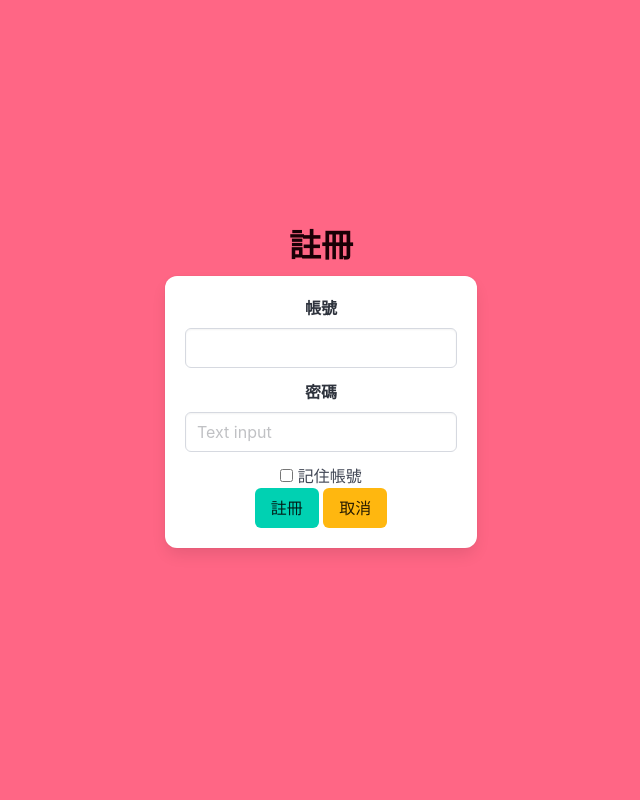
After one commit to peiyi523/flaskdemo, a Flask app: template templates/test.html in a window 1280 px wide. The commit adds this page. Shown: the whole page, without its empty margins (319-959 px from the left). Run offline with Flask 3, Linux system fonts and the light colour scheme; the template is opened without the code that fills it, so the values that code supplies are empty.

Commit message:
bluma的應用

```diff
--- a/main.py
+++ b/main.py
@@ -1,6 +1,6 @@
 from flask import Flask, render_template, request
 from datetime import datetime
-from script import script_stock, script_pm25
+from script import script_stock, script_pm25, get_pm25_json
 import json
 
 
@@ -31,20 +31,31 @@ books = {
 }
 
 
+@app.route("/pm25-data")
+def pm25_data():
+    try:
+        json_data = get_pm25_json()
+        return json.dumps(json_data, ensure_ascii=False)
+    except Exception as e:
+        print(e)
+        return json.dumps({"result": "failure", "exception": str(e)})
+        # 組成json格式再透過json的dumps進行值的回傳
+
+
 @app.route("/pm25-charts")
 def pm25_charts():
     return render_template("pm25-charts.html")
 
 
-@app.route("/pm25-data", methods=["GET"])  # 預設是GET資料不機密使用
-def pm25_data():
-    columns, values = script_pm25()
-    site = [value[0] for value in values]
-    pm25 = [value[2] for value in values]
-    result = json.dumps(
-        {"site": site, "pm25": pm25}, ensure_ascii=False
-    )  # 組成json格式再透過json的dumps進行值的回傳
-    return result
+# @app.route("/pm25-data", methods=["GET"])  # 預設是GET資料不機密使用
+# def pm25_data():
+#     columns, values = script_pm25()
+#     site = [value[0] for value in values]
+#     pm25 = [value[2] for value in values]
+#     result = json.dumps(
+#         {"site": site, "pm25": pm25}, ensure_ascii=False
+#     )  # 組成json格式再透過json的dumps進行值的回傳
+#     return result
 
 
 @app.route("/pm25", methods=["GET", "POST"])
--- a/script.py
+++ b/script.py
@@ -2,10 +2,20 @@ import requests
 from bs4 import BeautifulSoup
 import pandas as pd
 
+url = "https://data.moenv.gov.tw/api/v2/aqx_p_02?api_key=e8dd42e6-9b8b-43f8-991e-b3dee723a52d&limit=1000&sort=datacreationdate%20desc&format=JSON"
+
+
+def get_pm25_json():
+    column, values = script_pm25()
+    xdata = [value[0] for value in values]
+    ydata = [value[2] for value in values]
+    json_data = {"site": xdata, "pm25": ydata}
+
+    return json_data
+
 
 def script_pm25(sort=False, ascending=True):
     try:
-        url = "https://data.moenv.gov.tw/api/v2/aqx_p_02?api_key=e8dd42e6-9b8b-43f8-991e-b3dee723a52d&limit=1000&sort=datacreationdate%20desc&format=JSON"
         datas = requests.get(url).json()["records"]
         df = pd.DataFrame(datas)
         df["pm25"] = df["pm25"].apply(lambda x: eval(x))
@@ -44,5 +54,6 @@ def script_stock():
 
 
 if __name__ == "__main__":
-    print(script_stock())
-    print(script_pm25(sort=True, ascending=False))
+    # print(script_stock())
+    # print(script_pm25(sort=True, ascending=False))
+    print(get_pm25_json())
--- /dev/null
+++ b/templates/test.html
@@ -0,0 +1,54 @@
+<!DOCTYPE html>
+<html lang="en">
+
+<head>
+    <meta charset="UTF-8">
+    <meta name="viewport" content="width=device-width, initial-scale=1.0">
+    <link rel="stylesheet" href="https://cdn.jsdelivr.net/npm/bulma@1.0.2/css/bulma.min.css">
+
+    <title>CSS Demo</title>
+</head>
+
+<body>
+    <section class="hero is-danger is-fullheight">
+        <div class="hero-body">
+            <div class="container has-text-centered">
+                <p class="title">註冊</p>
+                <div class="columns is-centered mb-5">
+                    <form action="" class="box">
+                        <div class="field">
+                            <label class="label">帳號</label>
+                            <input class="input" type="text"><br>
+                        </div>
+                        <div class="field">
+                            <label class="label">密碼</label>
+                            <div class="ctrl"></div>
+                            <input class="input" type="password" placeholder="Text input"><br>
+                        </div>
+                        <label class="checkbox">
+                            <input type="checkbox" />
+                            記住帳號
+                        </label>
+                        <div class="field has-text-centered">
+                            <button class="button is-primary">註冊</button>
+                            <button class="button is-warning">取消</button>
+                        </div>
+                    </form>
+                </div>
+            </div>
+        </div>
+    </section>
+
+
+
+
+
+
+
+
+
+
+
+</body>
+
+</html>
```
Also changed, not shown: templates/pm25-charts.html (+24 -25 lines).
